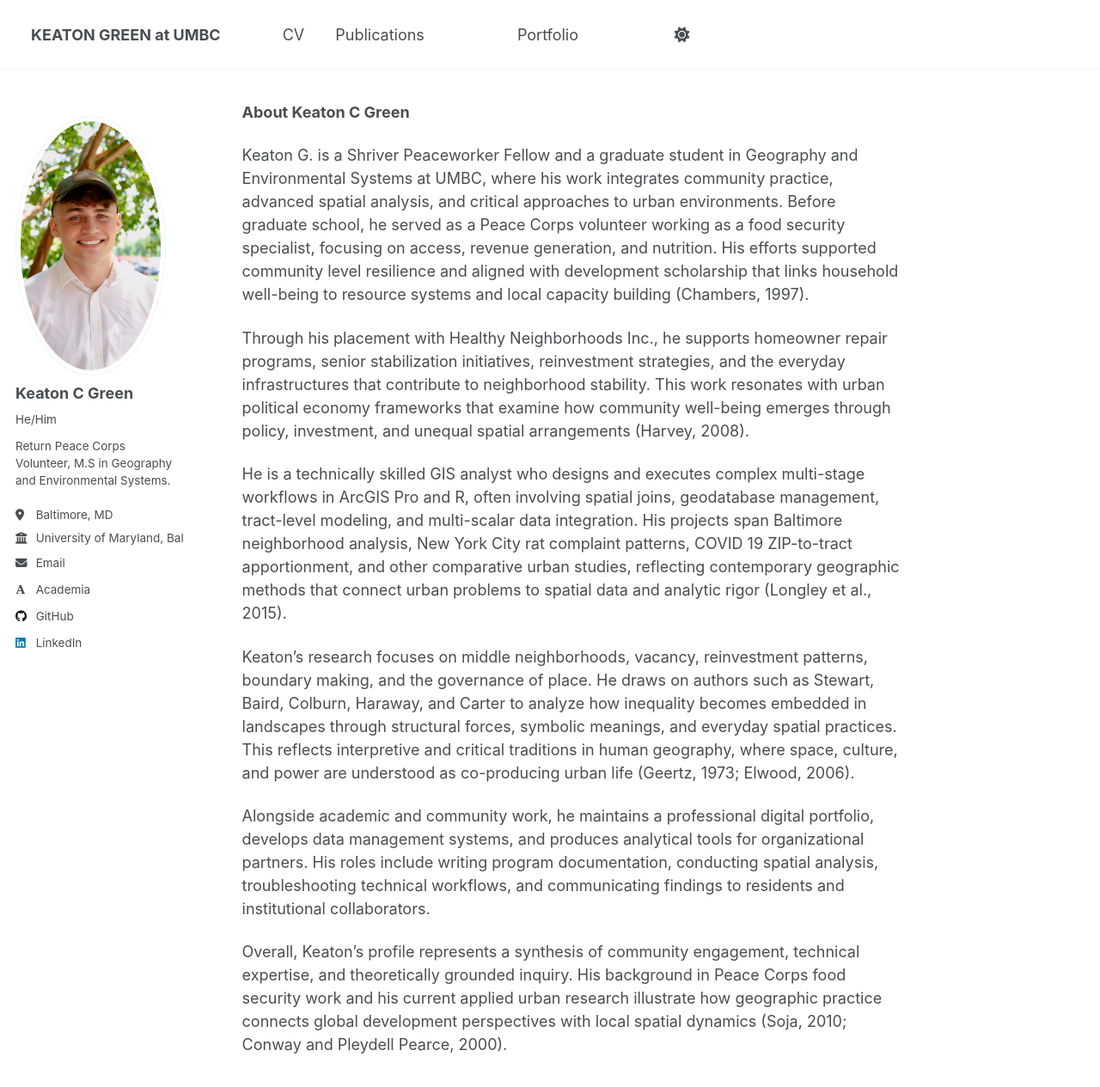
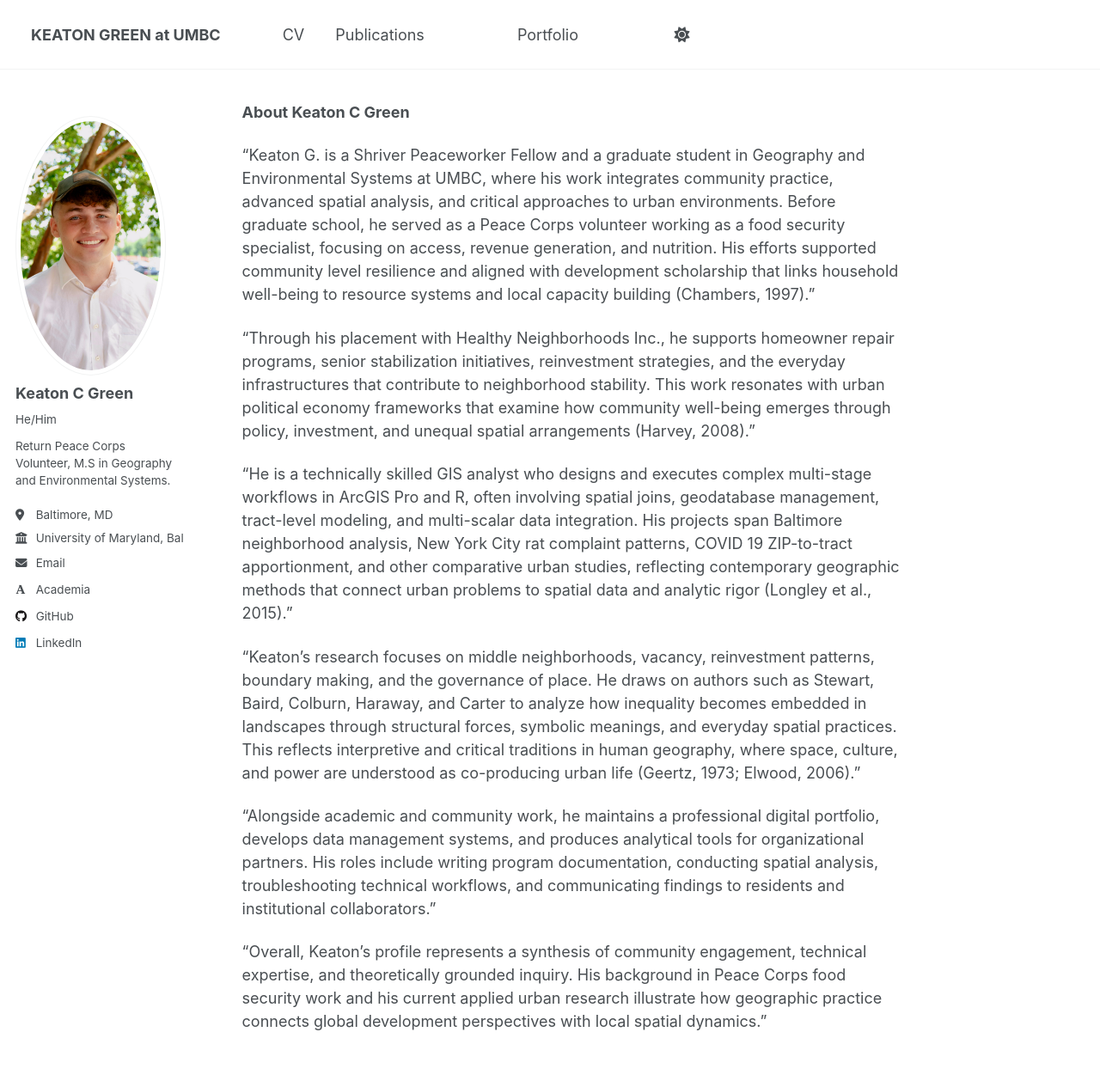
Before and after one commit to K3ATON-G1/K3ATON-G1.github.io, a Jekyll site: the page built from _pages/about.md, in a window 1280 px wide and 1400 px high. Shown: the top 1265 px of the window at 86% size. Built offline with Jekyll 4.4.1, drawn with Linux system fonts in a browser that asks for light colours; some web fonts are replaced; our own code applies the rules of GitHub Pages for plain Markdown files; a script that is not in the unit is left out.

Commit message:
Update about.md

```diff
--- a/_pages/about.md
+++ b/_pages/about.md
@@ -1,13 +1,13 @@
 **About Keaton C Green**
 
-Keaton G. is a Shriver Peaceworker Fellow and a graduate student in Geography and Environmental Systems at UMBC, where his work integrates community practice, advanced spatial analysis, and critical approaches to urban environments. Before graduate school, he served as a Peace Corps volunteer working as a food security specialist, focusing on access, revenue generation, and nutrition. His efforts supported community level resilience and aligned with development scholarship that links household well-being to resource systems and local capacity building (Chambers, 1997).
+"Keaton G. is a Shriver Peaceworker Fellow and a graduate student in Geography and Environmental Systems at UMBC, where his work integrates community practice, advanced spatial analysis, and critical approaches to urban environments. Before graduate school, he served as a Peace Corps volunteer working as a food security specialist, focusing on access, revenue generation, and nutrition. His efforts supported community level resilience and aligned with development scholarship that links household well-being to resource systems and local capacity building (Chambers, 1997)."
 
-Through his placement with Healthy Neighborhoods Inc., he supports homeowner repair programs, senior stabilization initiatives, reinvestment strategies, and the everyday infrastructures that contribute to neighborhood stability. This work resonates with urban political economy frameworks that examine how community well-being emerges through policy, investment, and unequal spatial arrangements (Harvey, 2008).
+"Through his placement with Healthy Neighborhoods Inc., he supports homeowner repair programs, senior stabilization initiatives, reinvestment strategies, and the everyday infrastructures that contribute to neighborhood stability. This work resonates with urban political economy frameworks that examine how community well-being emerges through policy, investment, and unequal spatial arrangements (Harvey, 2008)."
 
-He is a technically skilled GIS analyst who designs and executes complex multi-stage workflows in ArcGIS Pro and R, often involving spatial joins, geodatabase management, tract-level modeling, and multi-scalar data integration. His projects span Baltimore neighborhood analysis, New York City rat complaint patterns, COVID 19 ZIP-to-tract apportionment, and other comparative urban studies, reflecting contemporary geographic methods that connect urban problems to spatial data and analytic rigor (Longley et al., 2015).
+"He is a technically skilled GIS analyst who designs and executes complex multi-stage workflows in ArcGIS Pro and R, often involving spatial joins, geodatabase management, tract-level modeling, and multi-scalar data integration. His projects span Baltimore neighborhood analysis, New York City rat complaint patterns, COVID 19 ZIP-to-tract apportionment, and other comparative urban studies, reflecting contemporary geographic methods that connect urban problems to spatial data and analytic rigor (Longley et al., 2015)."
 
-Keaton’s research focuses on middle neighborhoods, vacancy, reinvestment patterns, boundary making, and the governance of place. He draws on authors such as Stewart, Baird, Colburn, Haraway, and Carter to analyze how inequality becomes embedded in landscapes through structural forces, symbolic meanings, and everyday spatial practices. This reflects interpretive and critical traditions in human geography, where space, culture, and power are understood as co-producing urban life (Geertz, 1973; Elwood, 2006).
+"Keaton’s research focuses on middle neighborhoods, vacancy, reinvestment patterns, boundary making, and the governance of place. He draws on authors such as Stewart, Baird, Colburn, Haraway, and Carter to analyze how inequality becomes embedded in landscapes through structural forces, symbolic meanings, and everyday spatial practices. This reflects interpretive and critical traditions in human geography, where space, culture, and power are understood as co-producing urban life (Geertz, 1973; Elwood, 2006)."
 
-Alongside academic and community work, he maintains a professional digital portfolio, develops data management systems, and produces analytical tools for organizational partners. His roles include writing program documentation, conducting spatial analysis, troubleshooting technical workflows, and communicating findings to residents and institutional collaborators.
+"Alongside academic and community work, he maintains a professional digital portfolio, develops data management systems, and produces analytical tools for organizational partners. His roles include writing program documentation, conducting spatial analysis, troubleshooting technical workflows, and communicating findings to residents and institutional collaborators."
 
-Overall, Keaton’s profile represents a synthesis of community engagement, technical expertise, and theoretically grounded inquiry. His background in Peace Corps food security work and his current applied urban research illustrate how geographic practice connects global development perspectives with local spatial dynamics (Soja, 2010; Conway and Pleydell Pearce, 2000).
+"Overall, Keaton’s profile represents a synthesis of community engagement, technical expertise, and theoretically grounded inquiry. His background in Peace Corps food security work and his current applied urban research illustrate how geographic practice connects global development perspectives with local spatial dynamics."
```
